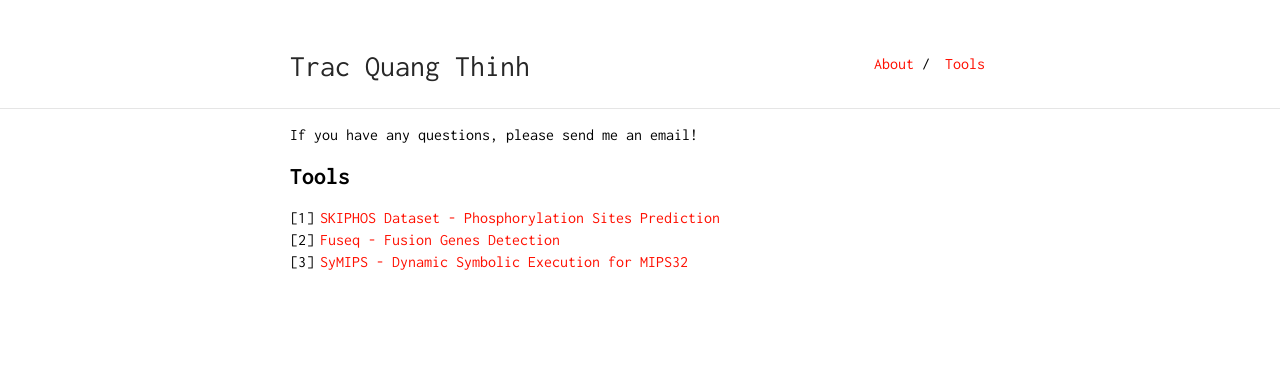
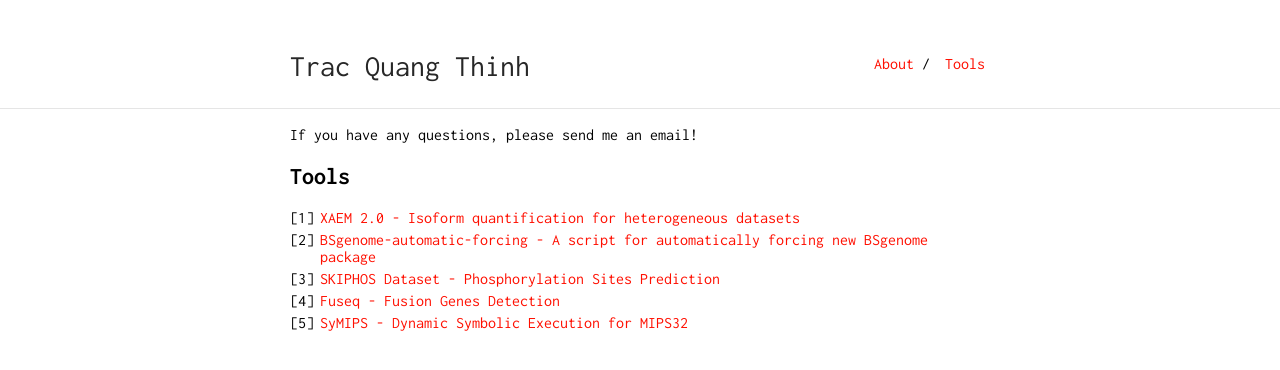
Before and after one commit to tracquangthinh/tracquangthinh.github.io, a Jekyll site: the page built from tool.md, in a window 1280 px wide. Shown: the top 370 px of the page. Built offline with Jekyll 4.4.1, drawn with Linux system fonts in a browser that asks for light colours.

Commit message:
Update tool.md

```diff
--- a/tool.md
+++ b/tool.md
@@ -6,7 +6,8 @@ is_contact: true
 If you have any questions, please send me an email!
 
 ## Tools
-
-1. [SKIPHOS Dataset - Phosphorylation Sites Prediction](#)
-2. [Fuseq - Fusion Genes Detection](https://github.com/nghiavtr/FuSeq)
-3. [SyMIPS - Dynamic Symbolic Execution for MIPS32](https://github.com/tracquangthinh/SyMIPS)
+1. [XAEM 2.0 - Isoform quantification for heterogeneous datasets](https://github.com/tracquangthinh/XAEMv2)
+2. [BSgenome-automatic-forcing - A script for automatically forcing new BSgenome package](https://github.com/tracquangthinh/BSgenome-automatic-forcing)
+3. [SKIPHOS Dataset - Phosphorylation Sites Prediction](#)
+4. [Fuseq - Fusion Genes Detection](https://github.com/nghiavtr/FuSeq)
+5. [SyMIPS - Dynamic Symbolic Execution for MIPS32](https://github.com/tracquangthinh/SyMIPS)
```
